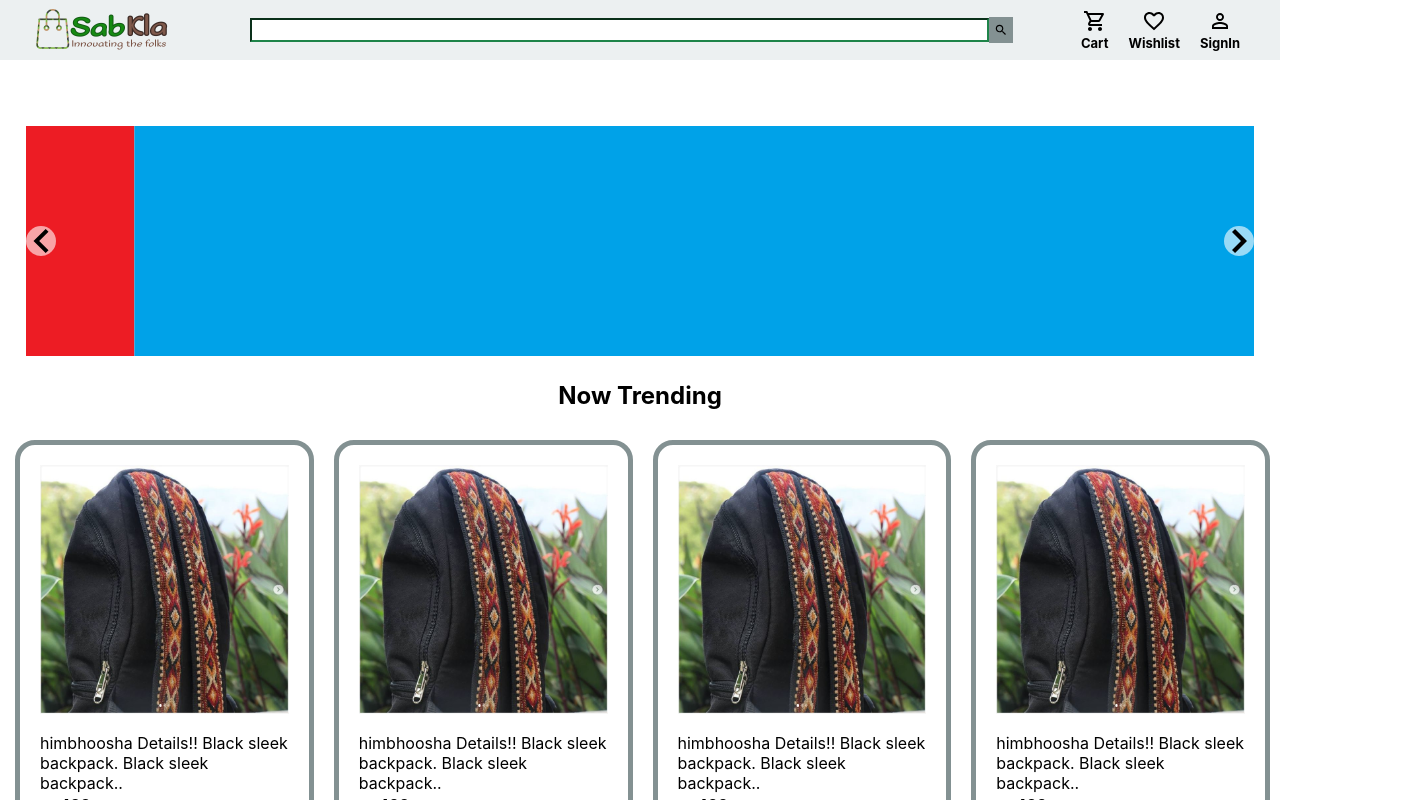
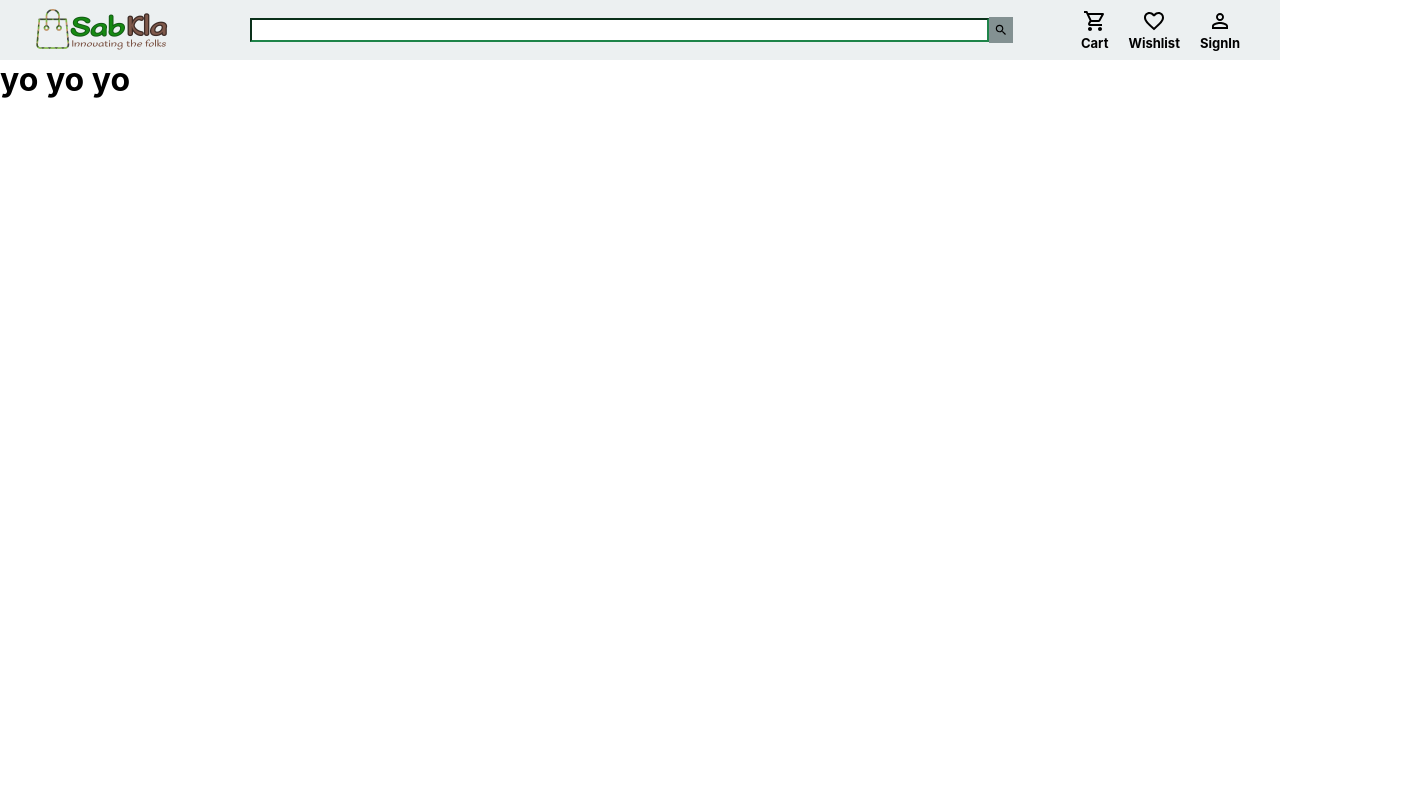
Before and after one commit to abhinandant34/sabkla, a React (Create React App) app: page /checkout in a window 1280 px wide. Shown: the top 800 px of the page, 1424 px wide, since content can reach past the window. Built offline with nearby package versions, Linux system fonts and the light colour scheme.

Commit message:
checkout start

```diff
--- a/src/App.js
+++ b/src/App.js
@@ -3,23 +3,40 @@ import './App.css';
 import Header from './Header'
 import Home from './Home'
 import Footer from './Footer'
-
-
+import {BrowserRouter as Router, Switch, Route }
+from "react-router-dom";
+import Checkout from './Checkout'
 
 function App() {
   return (
+
+    <Router>
     <div className="app">
 
-     <Header/>
-     {/*header*/}
 
-     <Home/>
+    <Header/>
+    <Switch>
 
-        <br/>
-        <br/>
-        <Footer/>
+
+    <Route path="/checkout">
+
+
+    <Checkout/>
+
+    </Route>
+
+    <Route path="/">
+
+    <Home/>
+    <br/><br/>
+    <Footer/>
+    </Route>
+
+    </Switch>
+
 
     </div>
+    </Router>
   );
 }
 
```
Also changed, not shown: 1 other file (tests, documents, lock files or other folders).
